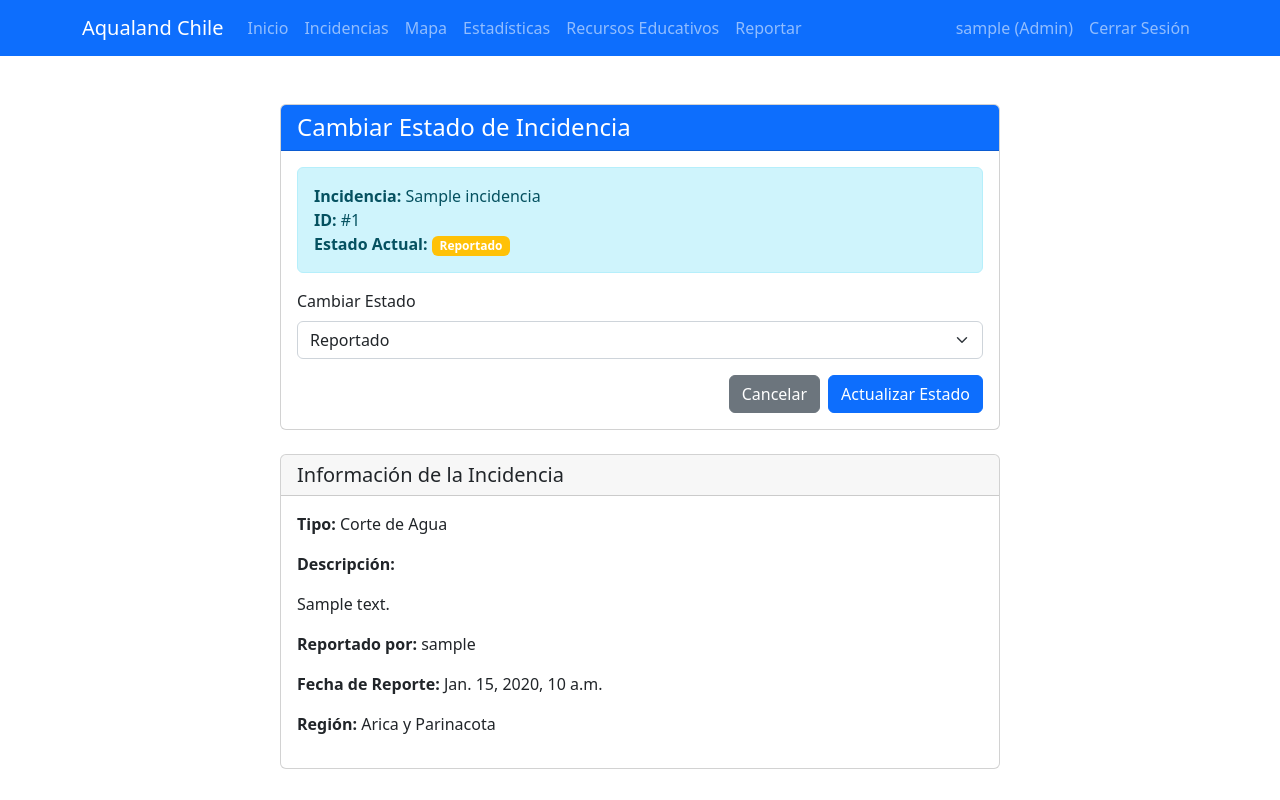
After one commit to f9h4/aqualand, a Django app: page /incidencias/1/cambiar-estado/ in a window 1280 px wide. The commit adds this page. Run offline with Django 5.2, Linux system fonts and the light colour scheme; a user stored in the database is signed in; data comes from the database, SQL or seed files in the repository; tables that the repository leaves empty hold one stand-in row (values such as "Sample post").

Commit message:
feat: add status change functionality for admins

```diff
--- a/aqualand/aqualand_app/forms.py
+++ b/aqualand/aqualand_app/forms.py
@@ -39,3 +39,15 @@ class IncidenciaForm(forms.ModelForm):
             if imagen.size > 5 * 1024 * 1024:  # 5MB
                 raise forms.ValidationError('La imagen no debe superar 5MB.')
         return imagen
+
+
+class CambiarEstadoIncidenciaForm(forms.ModelForm):
+    class Meta:
+        model = Incidencia
+        fields = ['estado']
+        widgets = {
+            'estado': forms.Select(attrs={'class': 'form-select'}),
+        }
+        labels = {
+            'estado': 'Cambiar Estado',
+        }
--- a/aqualand/aqualand_app/templates/aqualand_app/admin_dashboard.html
+++ b/aqualand/aqualand_app/templates/aqualand_app/admin_dashboard.html
@@ -93,6 +93,7 @@
                                 </small>
                                 <div>
                                     <small class="me-3">Reportado por: {{ incidencia.reportado_por }}</small>
+                                    <a href="{% url 'cambiar_estado_incidencia' incidencia.id %}" class="btn btn-sm btn-info">Estado</a>
                                     <a href="{% url 'editar_incidencia' incidencia.id %}" class="btn btn-sm btn-primary">Editar</a>
                                     <a href="{% url 'eliminar_incidencia' incidencia.id %}" class="btn btn-sm btn-danger">Eliminar</a>
                                 </div>
--- /dev/null
+++ b/aqualand/aqualand_app/templates/aqualand_app/cambiar_estado_incidencia.html
@@ -0,0 +1,66 @@
+{% extends 'aqualand_app/base.html' %}
+
+{% block title %}Cambiar Estado de Incidencia{% endblock %}
+
+{% block content %}
+<div class="container mt-5">
+    <div class="row">
+        <div class="col-md-8 mx-auto">
+            <div class="card">
+                <div class="card-header bg-primary text-white">
+                    <h4 class="mb-0">Cambiar Estado de Incidencia</h4>
+                </div>
+                <div class="card-body">
+                    <div class="alert alert-info">
+                        <strong>Incidencia:</strong> {{ incidencia.titulo }}<br>
+                        <strong>ID:</strong> #{{ incidencia.id }}<br>
+                        <strong>Estado Actual:</strong>
+                        <span class="badge
+                            {% if incidencia.estado == 'REPORTADO' %}bg-warning{% elif incidencia.estado == 'EN_PROCESO' %}bg-info{% elif incidencia.estado == 'RESUELTO' %}bg-success{% else %}bg-danger{% endif %}">
+                            {{ incidencia.get_estado_display }}
+                        </span>
+                    </div>
+
+                    <form method="post">
+                        {% csrf_token %}
+                        <div class="mb-3">
+                            <label for="{{ form.estado.id_for_label }}" class="form-label">
+                                {{ form.estado.label }}
+                            </label>
+                            {{ form.estado }}
+                            {% if form.estado.errors %}
+                                <div class="invalid-feedback d-block">
+                                    {{ form.estado.errors }}
+                                </div>
+                            {% endif %}
+                        </div>
+
+                        <div class="d-grid gap-2 d-sm-flex justify-content-sm-end">
+                            <a href="{% url 'detalle_incidencia' incidencia.id %}" class="btn btn-secondary">
+                                <i class="bi bi-arrow-left"></i> Cancelar
+                            </a>
+                            <button type="submit" class="btn btn-primary">
+                                <i class="bi bi-check-circle"></i> Actualizar Estado
+                            </button>
+                        </div>
+                    </form>
+                </div>
+            </div>
+
+            <div class="mt-4 card">
+                <div class="card-header">
+                    <h5 class="mb-0">Información de la Incidencia</h5>
+                </div>
+                <div class="card-body">
+                    <p><strong>Tipo:</strong> {{ incidencia.get_tipo_display }}</p>
+                    <p><strong>Descripción:</strong></p>
+                    <p>{{ incidencia.descripcion }}</p>
+                    <p><strong>Reportado por:</strong> {{ incidencia.reportado_por.username }}</p>
+                    <p><strong>Fecha de Reporte:</strong> {{ incidencia.fecha_reporte }}</p>
+                    <p><strong>Región:</strong> {{ incidencia.region.nombre }}</p>
+                </div>
+            </div>
+        </div>
+    </div>
+</div>
+{% endblock %}
--- a/aqualand/aqualand_app/urls.py
+++ b/aqualand/aqualand_app/urls.py
@@ -17,5 +17,6 @@ urlpatterns = [
     path('recursos-educativos/', views.recursos_educativos, name='recursos_educativos'),
     path('api/incidencias/', views.IncidenciaViewSet.as_view({'get': 'list'}), name='api_incidencias'),
     path('incidencias/<int:incidencia_id>/editar/', views.editar_incidencia, name='editar_incidencia'),
+    path('incidencias/<int:incidencia_id>/cambiar-estado/', views.cambiar_estado_incidencia, name='cambiar_estado_incidencia'),
     path('incidencias/<int:incidencia_id>/eliminar/', views.eliminar_incidencia, name='eliminar_incidencia'),
 ]
--- a/aqualand/aqualand_app/views.py
+++ b/aqualand/aqualand_app/views.py
@@ -8,7 +8,7 @@ from django.utils import timezone
 from datetime import timedelta
 from rest_framework import viewsets
 from .models import Incidencia, Region, EstadisticaServicio, RecursoEducativo
-from .forms import IncidenciaForm
+from .forms import IncidenciaForm, CambiarEstadoIncidenciaForm
 from .serializers import IncidenciaSerializer, RegionSerializer
 from django.contrib.auth.forms import UserCreationForm, AuthenticationForm
 from django.views.decorators.http import require_http_methods
@@ -267,6 +267,27 @@ def editar_incidencia(request, incidencia_id):
 
 @login_required
 @user_passes_test(is_admin)
+def cambiar_estado_incidencia(request, incidencia_id):
+    incidencia = get_object_or_404(Incidencia, id=incidencia_id)
+
+    if request.method == 'POST':
+        form = CambiarEstadoIncidenciaForm(request.POST, instance=incidencia)
+        if form.is_valid():
+            nuevo_estado = form.cleaned_data.get('estado')
+            estado_display = dict(Incidencia.ESTADO_CHOICES).get(nuevo_estado)
+            incidencia = form.save()
+            messages.success(request, f'Estado de la incidencia actualizado a: {estado_display}')
+            return redirect('detalle_incidencia', incidencia_id=incidencia.id)
+    else:
+        form = CambiarEstadoIncidenciaForm(instance=incidencia)
+
+    return render(request, 'aqualand_app/cambiar_estado_incidencia.html', {
+        'form': form,
+        'incidencia': incidencia
+    })
+
+@login_required
+@user_passes_test(is_admin)
 def eliminar_incidencia(request, incidencia_id):
     if not request.user.is_staff:
         return HttpResponseForbidden("No tienes permiso para realizar esta acción.")
```
Also changed, not shown: aqualand/aqualand_app/templates/aqualand_app/detalle_incidencia.html (+23 -1 lines).
